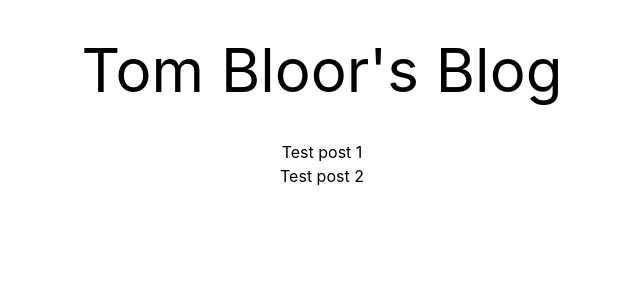
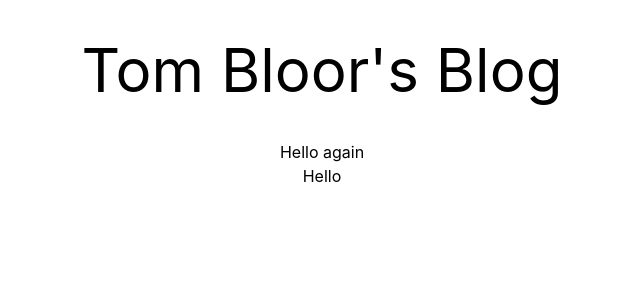
Before and after one commit to tombloor/tombloor-web, a Next.js app: page /blog in a window 1280 px wide. Shown: the top 300 px of the page, without its empty margins (318-958 px from the left). Built offline with nearby package versions, Linux system fonts and the light colour scheme.

Commit message:
blog posts from mdx files

```diff
--- /dev/null
+++ b/data/posts/hello-again.mdx
@@ -0,0 +1,8 @@
+---
+    title: Hello again
+    date: 2022-12-05 22:30
+---
+
+## Hello again
+
+This is some more markdown
--- /dev/null
+++ b/data/posts/hello.mdx
@@ -0,0 +1,8 @@
+---
+    title: Hello
+    date: 2022-12-05 21:30
+---
+
+## Hello
+
+This is some markdown
--- a/package.json
+++ b/package.json
@@ -9,7 +9,6 @@
     "lint": "next lint"
   },
   "dependencies": {
-    "@types/node": "18.11.10",
     "@types/react": "18.0.26",
     "@types/react-dom": "18.0.9",
     "eslint": "8.29.0",
@@ -20,7 +19,10 @@
     "typescript": "4.9.3"
   },
   "devDependencies": {
+    "@types/node": "^18.11.11",
     "autoprefixer": "^10.4.13",
+    "gray-matter": "^4.0.3",
+    "next-mdx-remote": "^4.2.0",
     "postcss": "^8.4.19",
     "tailwindcss": "^3.2.4"
   }
--- a/pages/blog/[slug].tsx
+++ b/pages/blog/[slug].tsx
@@ -1,45 +1,54 @@
 import { GetStaticPaths, GetStaticProps } from "next"
+import { BlogPost } from "../../models/blogPost"
+import { getPostBySlug, getPosts } from "../../services/blog/posts";
+
+import { serialize } from 'next-mdx-remote/serialize'
+import { MDXRemote } from 'next-mdx-remote'
 
 interface BlogPostProps {
-    slug: string,
-    title: string,
-    content: string
+    post: BlogPost,
+    compiledMdx: string
+}
+
+interface BlogPostPathParams {
+    slug: string
 }
 
 export const getStaticPaths: GetStaticPaths = async () => {
-    // This will come from the file system, looking at the data/posts folder and reading all MDX files
+    const posts = getPosts();
+
+    const paths = posts.map((post, index, arr) => {
+        return { params: { slug: post.slug } }
+    });
 
     return {
-        paths: [
-            { params: { slug: 'test-1', path:'test-1.mdx' }},
-            { params: { slug: 'test-2', path:'test-2.mdx' }}
-        ],
+        paths: paths,
         fallback: false // Return 404 if page not found, ie build only paths in the array
     }
 }
 
 export const getStaticProps: GetStaticProps = async (context) => {
-    // Get mdx file with context.params.path
+    //https://blog.jetbrains.com/webstorm/2021/10/building-a-blog-with-next-js-and-mdx/#getting_our_postpage_props_with_getstaticprops
 
-    // Read it to get the props to pass to the page component
-
-    let pageProps: BlogPostProps = {
-        title: 'Test 1',
-        slug: 'test-1',
-        content: 'abc'
-    }
+    const slug: string = context.params!.slug as string;
+    const post = getPostBySlug(slug);
+    const compiledMdx = await serialize(post.content)
 
     return {
-        props: pageProps
+        props: {
+            post: post,
+            compiledMdx: compiledMdx.compiledSource
+        }
     }
 }
 
-export default function BlogPost(props: BlogPostProps) {
-
+export default function BlogPostPage(props: BlogPostProps) {
+    const { post, compiledMdx } = props;
 
     return (
         <div>
-            {props.content}
+            <h2>{post.meta.title}</h2>
+            <MDXRemote compiledSource={compiledMdx}></MDXRemote>
         </div>
     )
 }
--- a/pages/blog/index.tsx
+++ b/pages/blog/index.tsx
@@ -1,32 +1,33 @@
-import Link from "next/link";
-import { BlogPost } from "../../models/blogPost"
+import Link from "next/link"
+import { GetStaticProps } from 'next'
 
-export default function BlogIndex() {
-    const posts: BlogPost[] = [
-        {
-            slug: 'test-1',
-            content: <p>'abeo eosugnesougne fse es'</p>,
-            publishDate: new Date('2022-12-01'),
-            published: true,
-            title: 'Test post 1'
-        },
-        {
-            slug: 'test-2',
-            content: <p>'abeo eosugnesougne fse es'</p>,
-            publishDate: new Date('2022-12-02'),
-            published: true,
-            title: 'Test post 2'
-        },
-    ];
+import { BlogPost } from '../../models/blogPost'
+import { getPosts } from '../../services/blog/posts'
+
+export interface BlogIndexProps {
+    posts: BlogPost[]
+}
+
+export const getStaticProps: GetStaticProps = async (context) => {
+    const posts = getPosts();
+
+    return {
+        props: {
+            posts
+        }
+    }
+}
+
+export default function BlogIndexPage(props: BlogIndexProps) {
 
     return (
         <div className="container mx-auto flex flex-col items-center">
             <h1 className="text-6xl my-10">Tom Bloor's Blog</h1>
 
-            { posts.map(p => {
+            { props.posts.map((post, index) => {
                 return (
-                    <div>
-                        <Link href={'/blog/' + p.slug}>{p.title}</Link>
+                    <div key={index}>
+                        <Link href={'/blog/' + post.slug}>{post.meta.title}</Link>
                     </div>
                 )
             })}
--- /dev/null
+++ b/services/blog/posts.ts
@@ -0,0 +1,33 @@
+import fs from "fs"
+import matter from "gray-matter"
+import path from "path"
+
+import { BlogPost, BlogPostMeta } from "../../models/blogPost"
+
+const postsDir = path.join(path.resolve('./'), "data", "posts");
+
+export const getPosts = (): BlogPost[] => {
+    const files = fs.readdirSync(postsDir);
+
+    const posts = files.map<BlogPost>((filename, index, arr) => {
+        return mdxToBlogPost(postsDir, filename);
+    });
+
+    return posts;
+}
+
+export const getPostBySlug = (slug: string): BlogPost => {
+    return mdxToBlogPost(postsDir, slug + '.mdx');
+}
+
+const mdxToBlogPost = (folder: string, filename: string): BlogPost => {
+    const mdxWithMeta = fs.readFileSync(path.join(folder, filename), 'utf-8');
+
+    const { data: frontMatter, content } = matter(mdxWithMeta);
+
+    return {
+        meta: frontMatter as BlogPostMeta,
+        slug: filename.split('.')[0],
+        content
+    }
+}
```
Also changed, not shown: models/blogPost.ts (+7 -3 lines), .eslintrc.json, 1 other file (tests, documents, lock files or other folders).
